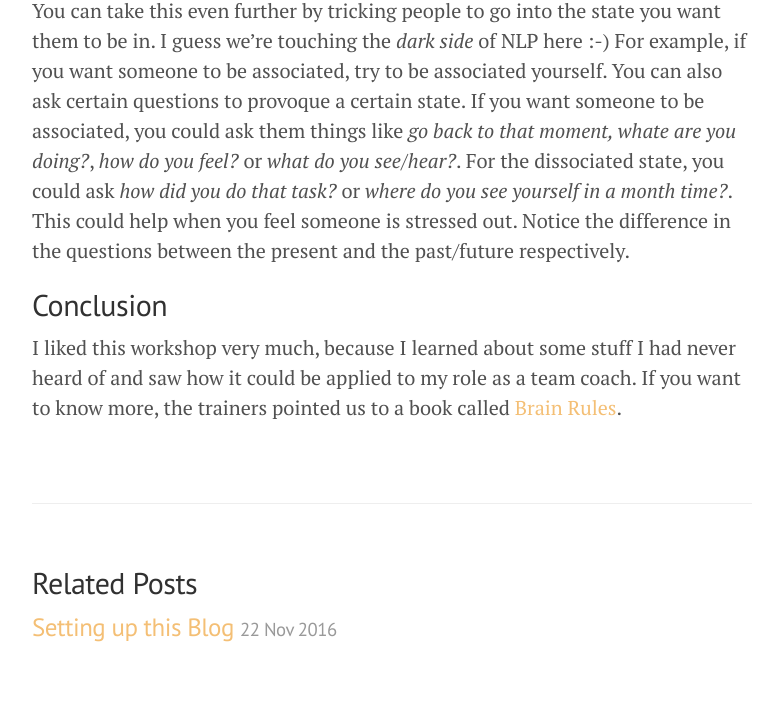
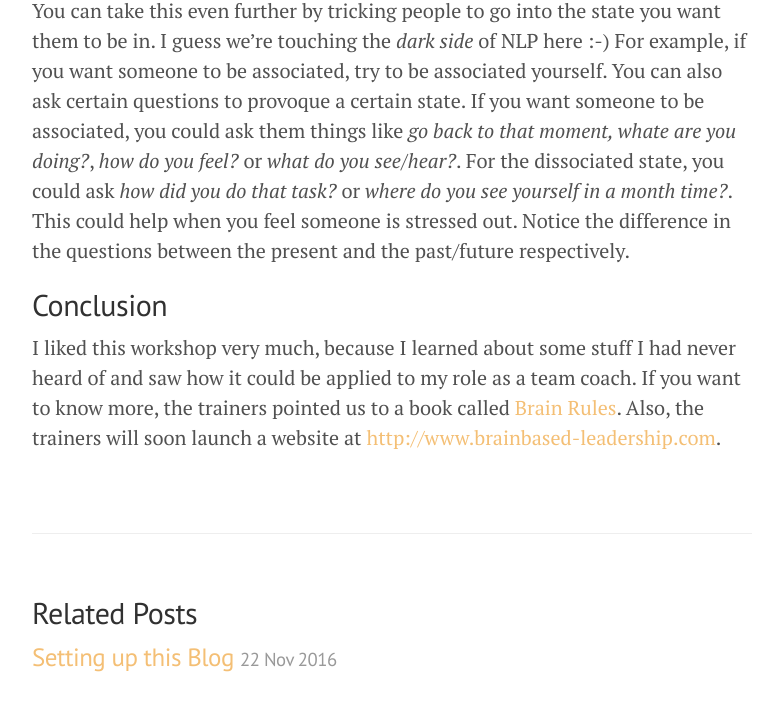
Before and after one commit to TimDM1980/TimDM1980.github.io, a Jekyll site: the page built from _posts/2016-11-26-real-time-coaching.markdown, in a window 1280 px wide and 900 px high, scrolled down 5829 px, cut to the strip 167-878 px from the top of the window. Shown: the whole strip, without its empty margins (248-1027 px from the left). Built offline with Jekyll 4.4.1, drawn with Linux system fonts in a browser that asks for light colours; comment, search, counter and statistics services are not loaded.

Commit message:
added trainers website

```diff
--- a/_posts/2016-11-26-real-time-coaching.markdown
+++ b/_posts/2016-11-26-real-time-coaching.markdown
@@ -78,4 +78,4 @@ You can take this even further by tricking people to go into the state you want
 
 ## Conclusion
 
-I liked this workshop very much, because I learned about some stuff I had never heard of and saw how it could be applied to my role as a team coach. If you want to know more, the trainers pointed us to a book called [Brain Rules](https://www.amazon.com/Brain-Rules-Updated-Expanded-Principles/dp/098326337X/).
+I liked this workshop very much, because I learned about some stuff I had never heard of and saw how it could be applied to my role as a team coach. If you want to know more, the trainers pointed us to a book called [Brain Rules](https://www.amazon.com/Brain-Rules-Updated-Expanded-Principles/dp/098326337X/). Also, the trainers will soon launch a website at [http://www.brainbased-leadership.com](http://www.brainbased-leadership.com).
```
